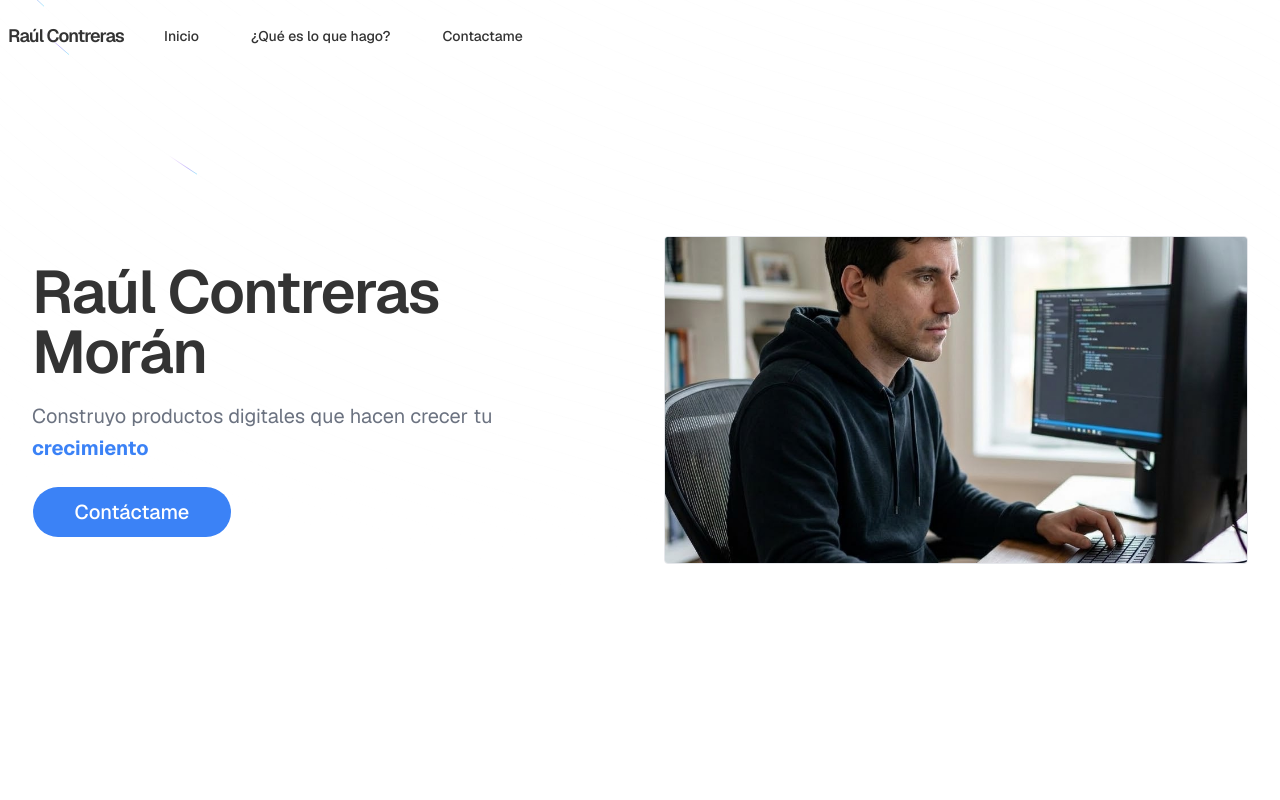
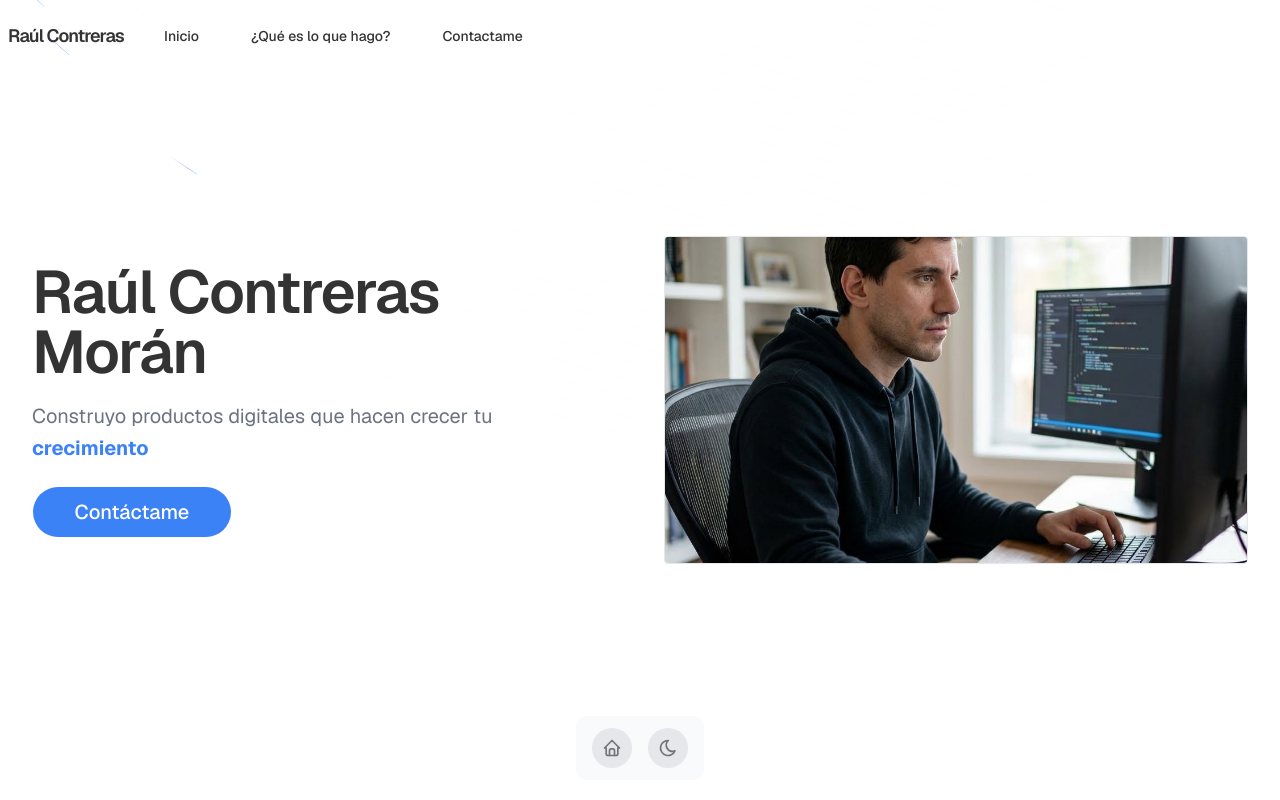
Before and after one commit to sarmancoder/sarmancoder.github.io, a Next.js app: page / in a window 1280 px wide. Shown: the top 800 px of the page. Built offline with nearby package versions, Linux system fonts and the light colour scheme.

Commit message:
Toggle dark mode

```diff
--- a/package.json
+++ b/package.json
@@ -12,6 +12,7 @@
     "@base-ui/react": "^1.8.0",
     "@dev.icons/react": "^1.1.0",
     "@hookform/resolvers": "^5.9.1",
+    "@tabler/icons-react": "^3.48.0",
     "class-variance-authority": "^0.7.1",
     "cn": "^0.4.0",
     "date-fns": "^4.4.0",
--- a/src/app/page.tsx
+++ b/src/app/page.tsx
@@ -1,5 +1,6 @@
 import { ContactCTA } from "@/components/ContactCTA";
 import DialogContactForm from "@/components/DialogContactForm";
+import { MyFloatingDock } from "@/components/FloatingDock";
 import { MyOtherHero } from "@/components/MyOtherHero";
 import NavBar from "@/components/Navbar";
 import MarqueeSection from "@/components/shadcn-space/marquee/MarqueeSection";
@@ -8,6 +9,7 @@ import { VSection } from "@/components/VSection";
 export default function Home() {
   return (
     <>
+      <MyFloatingDock />
       <NavBar />
       <MyOtherHero>
         <DialogContactForm />
--- /dev/null
+++ b/src/components/FloatingDock.tsx
@@ -0,0 +1,51 @@
+'use client';
+
+import { FloatingDock } from "@/components/ui/floating-dock";
+import { IconHome, IconMoon, IconSun } from "@tabler/icons-react";
+import { useTheme } from "next-themes";
+
+export function MyFloatingDock() {
+  const { theme, setTheme, resolvedTheme } = useTheme();
+
+  const toggleTheme = (e: React.MouseEvent) => {
+    e.preventDefault();
+    e.stopPropagation();
+
+    // Comprobamos usando resolvedTheme o theme
+    const currentTheme = resolvedTheme || theme;
+    setTheme(currentTheme === "dark" ? "light" : "dark");
+  };
+
+  const links = [
+    {
+      title: "Home",
+      icon: (
+        <IconHome className="h-full w-full text-neutral-500 dark:text-neutral-300" />
+      ),
+      href: "#",
+    },
+    {
+      title: "Cambiar Tema",
+      icon: (
+        <div
+          className="h-full w-full pointer-events-auto flex items-center justify-center"
+          onClickCapture={toggleTheme}
+        >
+          {/* Muestra Sol en modo oscuro y Luna en modo claro usando clases de CSS */}
+          <IconSun className="h-full w-full text-neutral-500 dark:text-neutral-300 hidden dark:block" />
+          <IconMoon className="h-full w-full text-neutral-500 dark:text-neutral-300 block dark:hidden" />
+        </div>
+      ),
+      href: "#",
+    },
+  ];
+
+  return (
+    <div className="flex items-center fixed bottom-[20px] z-50 justify-center w-full">
+      <FloatingDock
+        mobileClassName="translate-y-20"
+        items={links}
+      />
+    </div>
+  );
+}
--- /dev/null
+++ b/src/components/ui/floating-dock.tsx
@@ -0,0 +1,200 @@
+"use client";
+/**
+ * Note: Use position fixed according to your needs
+ * Desktop navbar is better positioned at the bottom
+ * Mobile navbar is better positioned at bottom right.
+ **/
+
+import { cn } from "@/lib/utils";
+import { IconLayoutNavbarCollapse } from "@tabler/icons-react";
+import {
+  AnimatePresence,
+  MotionValue,
+  motion,
+  useMotionValue,
+  useSpring,
+  useTransform,
+} from "motion/react";
+
+import { useRef, useState } from "react";
+
+export const FloatingDock = ({
+  items,
+  desktopClassName,
+  mobileClassName,
+}: {
+  items: { title: string; icon: React.ReactNode; href: string }[];
+  desktopClassName?: string;
+  mobileClassName?: string;
+}) => {
+  return (
+    <>
+      <FloatingDockDesktop items={items} className={desktopClassName} />
+      <FloatingDockMobile items={items} className={mobileClassName} />
+    </>
+  );
+};
+
+const FloatingDockMobile = ({
+  items,
+  className,
+}: {
+  items: { title: string; icon: React.ReactNode; href: string }[];
+  className?: string;
+}) => {
+  const [open, setOpen] = useState(false);
+  return (
+    <div className={cn("relative block md:hidden", className)}>
+      <AnimatePresence>
+        {open && (
+          <motion.div
+            layoutId="nav"
+            className="absolute inset-x-0 bottom-full mb-2 flex flex-col gap-2"
+          >
+            {items.map((item, idx) => (
+              <motion.div
+                key={item.title}
+                initial={{ opacity: 0, y: 10 }}
+                animate={{
+                  opacity: 1,
+                  y: 0,
+                }}
+                exit={{
+                  opacity: 0,
+                  y: 10,
+                  transition: {
+                    delay: idx * 0.05,
+                  },
+                }}
+                transition={{ delay: (items.length - 1 - idx) * 0.05 }}
+              >
+                <a
+                  href={item.href}
+                  key={item.title}
+                  className="flex h-10 w-10 items-center justify-center rounded-full bg-gray-50 dark:bg-neutral-900"
+                >
+                  <div className="h-4 w-4">{item.icon}</div>
+                </a>
+              </motion.div>
+            ))}
+          </motion.div>
+        )}
+      </AnimatePresence>
+      <button
+        onClick={() => setOpen(!open)}
+        className="flex h-10 w-10 items-center justify-center rounded-full bg-gray-50 dark:bg-neutral-800"
+      >
+        <IconLayoutNavbarCollapse className="h-5 w-5 text-neutral-500 dark:text-neutral-400" />
+      </button>
+    </div>
+  );
+};
+
+const FloatingDockDesktop = ({
+  items,
+  className,
+}: {
+  items: { title: string; icon: React.ReactNode; href: string }[];
+  className?: string;
+}) => {
+  let mouseX = useMotionValue(Infinity);
+  return (
+    <motion.div
+      onMouseMove={(e) => mouseX.set(e.pageX)}
+      onMouseLeave={() => mouseX.set(Infinity)}
+      className={cn(
+        "mx-auto hidden h-16 items-end gap-4 rounded-2xl bg-gray-50 px-4 pb-3 md:flex dark:bg-neutral-900",
+        className,
+      )}
+    >
+      {items.map((item) => (
+        <IconContainer mouseX={mouseX} key={item.title} {...item} />
+      ))}
+    </motion.div>
+  );
+};
+
+function IconContainer({
+  mouseX,
+  title,
+  icon,
+  href,
+}: {
+  mouseX: MotionValue;
+  title: string;
+  icon: React.ReactNode;
+  href: string;
+}) {
+  let ref = useRef<HTMLDivElement>(null);
+
+  let distance = useTransform(mouseX, (val) => {
+    let bounds = ref.current?.getBoundingClientRect() ?? { x: 0, width: 0 };
+
+    return val - bounds.x - bounds.width / 2;
+  });
+
+  let widthTransform = useTransform(distance, [-150, 0, 150], [40, 80, 40]);
+  let heightTransform = useTransform(distance, [-150, 0, 150], [40, 80, 40]);
+
+  let widthTransformIcon = useTransform(distance, [-150, 0, 150], [20, 40, 20]);
+  let heightTransformIcon = useTransform(
+    distance,
+    [-150, 0, 150],
+    [20, 40, 20],
+  );
+
+  let width = useSpring(widthTransform, {
+    mass: 0.1,
+    stiffness: 150,
+    damping: 12,
+  });
+  let height = useSpring(heightTransform, {
+    mass: 0.1,
+    stiffness: 150,
+    damping: 12,
+  });
+
+  let widthIcon = useSpring(widthTransformIcon, {
+    mass: 0.1,
+    stiffness: 150,
+    damping: 12,
+  });
+  let heightIcon = useSpring(heightTransformIcon, {
+    mass: 0.1,
+    stiffness: 150,
+    damping: 12,
+  });
+
+  const [hovered, setHovered] = useState(false);
+
+  return (
+    <a href={href}>
+      <motion.div
+        ref={ref}
+        style={{ width, height }}
+        onMouseEnter={() => setHovered(true)}
+        onMouseLeave={() => setHovered(false)}
+        className="relative flex aspect-square items-center justify-center rounded-full bg-gray-200 dark:bg-neutral-800"
+      >
+        <AnimatePresence>
+          {hovered && (
+            <motion.div
+              initial={{ opacity: 0, y: 10, x: "-50%" }}
+              animate={{ opacity: 1, y: 0, x: "-50%" }}
+              exit={{ opacity: 0, y: 2, x: "-50%" }}
+              className="absolute -top-8 left-1/2 w-fit rounded-md border border-gray-200 bg-gray-100 px-2 py-0.5 text-xs whitespace-pre text-neutral-700 dark:border-neutral-900 dark:bg-neutral-800 dark:text-white"
+            >
+              {title}
+            </motion.div>
+          )}
+        </AnimatePresence>
+        <motion.div
+          style={{ width: widthIcon, height: heightIcon }}
+          className="flex items-center justify-center"
+        >
+          {icon}
+        </motion.div>
+      </motion.div>
+    </a>
+  );
+}
```
Also changed, not shown: 1 other file (tests, documents, lock files or other folders).
